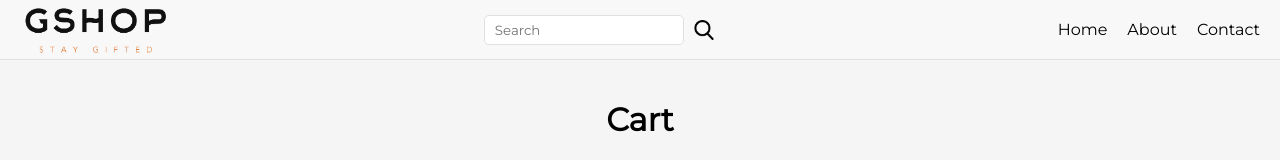
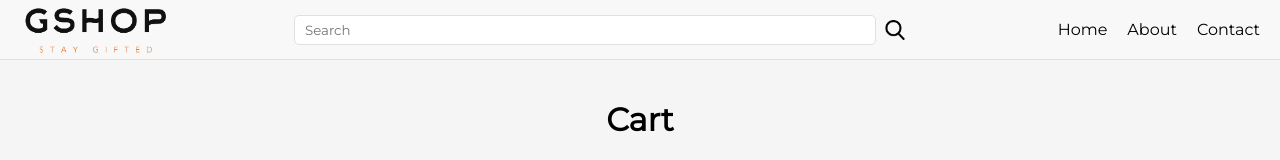
Before and after one commit to mahnooshr/Web-Team, a React (Create React App) app in the folder project/frontend/: page /cart in a window 1280 px wide. Shown: the top 160 px of the page. Built offline with nearby package versions, Linux system fonts and the light colour scheme.

Commit message:
minor change

```diff
--- a/project/frontend/src/styles/gnav.css
+++ b/project/frontend/src/styles/gnav.css
@@ -25,10 +25,12 @@
 .gnav-search {
   display: flex;
   align-items: center;
+  width: 100%;
+  padding: 10%;
 }
 
 .gnav-search input {
-  width: 200px;
+  width: 100%;
   height: 30px;
   border: 1px solid #e0e0e0;
   border-radius: 5px;
```
